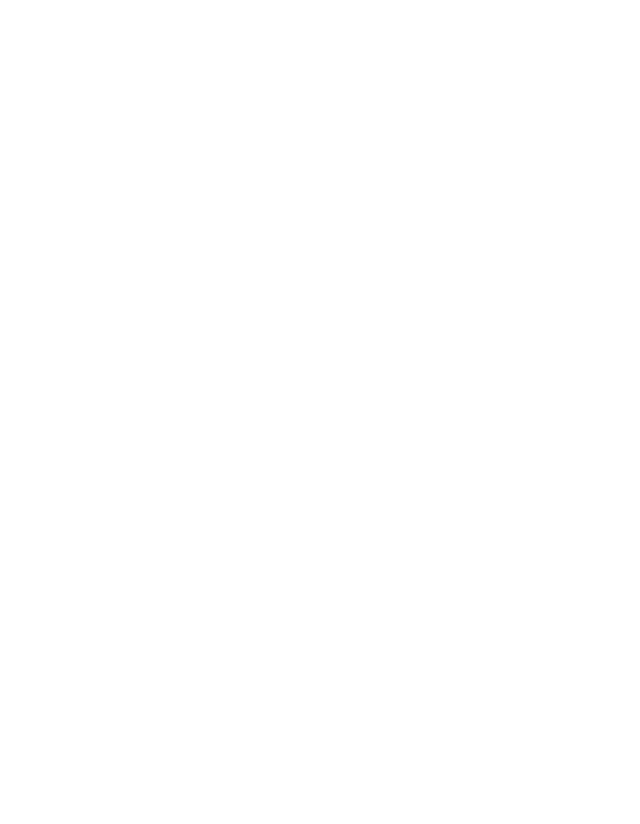
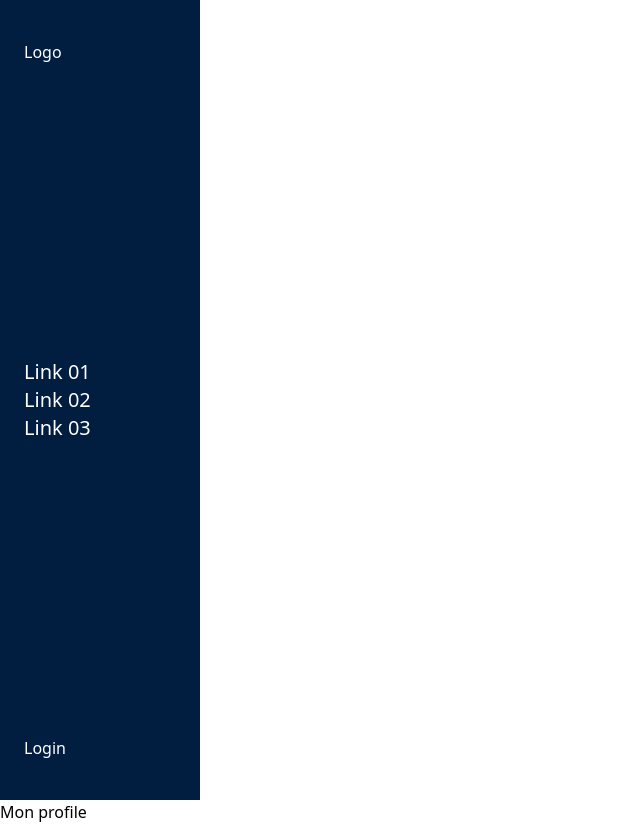
Before and after one commit to kbakazami/my_fit_log_front, a React (Vite) app: page /profile in a window 1280 px wide. Shown: the whole page, without its empty margins (0-640 px from the left). Before the commit the page ends 800 px from the top, so only its background shows below. Built offline with nearby package versions, Linux system fonts and the light colour scheme.

Commit message:
Add routing

```diff
--- a/src/App.jsx
+++ b/src/App.jsx
@@ -1,14 +1,18 @@
 import NavbarHome from "./Components/Navbar/NavbarHome.jsx";
-import NavbarApp from "./Components/Navbar/NavbarApp.jsx";
+import NavbarApp from "./Components/Navbar/NavbarProfile.jsx";
 import Home from "./Pages/Home/Home.jsx";
+import {BrowserRouter as Router, Routes, Route} from "react-router-dom";
+import Profile from "./Pages/Profile/Profile.jsx";
 
 function App() {
 
   return (
-    <div className="App">
-      {/* <NavbarApp /> */}
-        {/*<Home /> */}
-    </div>
+      <Router>
+        <Routes>
+          <Route path="/" element={<Home />} />
+          <Route path="/profile" element={<Profile />} />
+        </Routes>
+      </Router>
   )
 }
 
--- a/src/Components/Link/Link.jsx
+++ b/src/Components/Link/Link.jsx
@@ -4,7 +4,7 @@
 
     return (
         <a className={`text-${props.textColor} || text-white`} href={props.url}>
-            {props.name}
+            {props.children}
         </a>
     )
 }
--- a/src/Components/Navbar/NavbarApp.jsx
+++ /dev/null
@@ -1,23 +0,0 @@
-import React from 'react'
-import Link from '../Link/Link'
-
-export default function NavbarHome() {
-
-    return (
-
-        <nav className="flex text-white flex-col justify-between w-[200px] h-screen bg-primary pl-6 py-10">
-            <div>
-                Logo
-            </div>
-            <ul className="flex flex-col text-xl">
-                <Link url="/link01" name="Link 01"/>
-                <Link url="/link02" name="Link 02"/>
-                <Link url="/link03" name="Link 03"/>
-            </ul>
-            <div>
-                Login
-            </div>
-        </nav>
-
-    )
-}
--- a/src/Components/Navbar/NavbarHome.jsx
+++ b/src/Components/Navbar/NavbarHome.jsx
@@ -7,7 +7,9 @@
 
         <nav className="flex text-white justify-between w-full h-14 bg-primary items-center px-10">
             <div>
-                Logo
+                <Link url="/">
+                    Logo
+                </Link>
             </div>
             <div>
                 Login
--- /dev/null
+++ b/src/Components/Navbar/NavbarProfile.jsx
@@ -0,0 +1,31 @@
+import React from 'react'
+import Link from '../Link/Link'
+
+export default function NavbarProfile() {
+
+    return (
+
+        <nav className="flex text-white flex-col justify-between w-[200px] h-screen bg-primary pl-6 py-10">
+            <div>
+                <Link url="/">
+                    Logo
+                </Link>
+            </div>
+            <ul className="flex flex-col text-xl">
+                <Link url="/link01">
+                    Link 01
+                </Link>
+                <Link url="/link02">
+                    Link 02
+                </Link>
+                <Link url="/link03">
+                    Link 03
+                </Link>
+            </ul>
+            <div>
+                Login
+            </div>
+        </nav>
+
+    )
+}
--- a/src/Pages/Profile/Profile.jsx
+++ b/src/Pages/Profile/Profile.jsx
@@ -1,6 +1,9 @@
+import NavbarProfile from "../../Components/Navbar/NavbarProfile.jsx";
+
 export default function Profile(){
     return(
         <div>
+            <NavbarProfile />
             <h1>Mon profile</h1>
         </div>
     )
```
